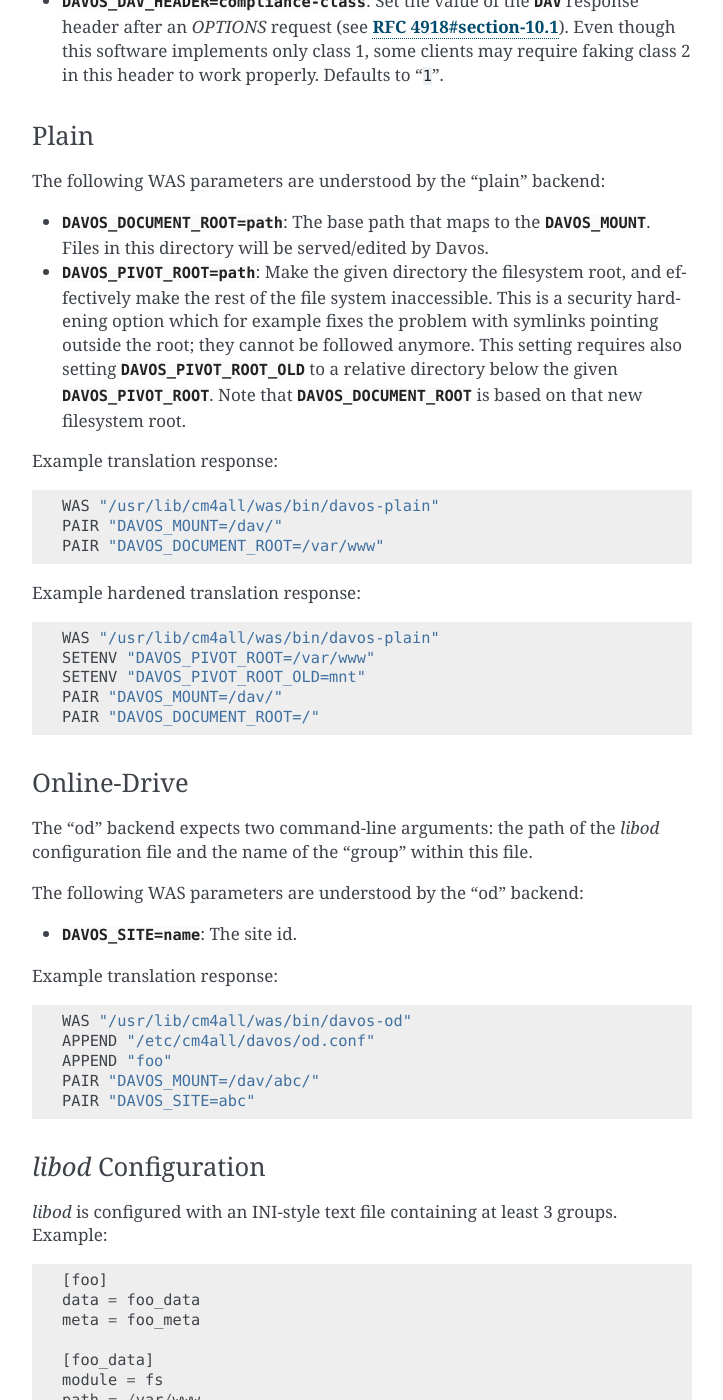
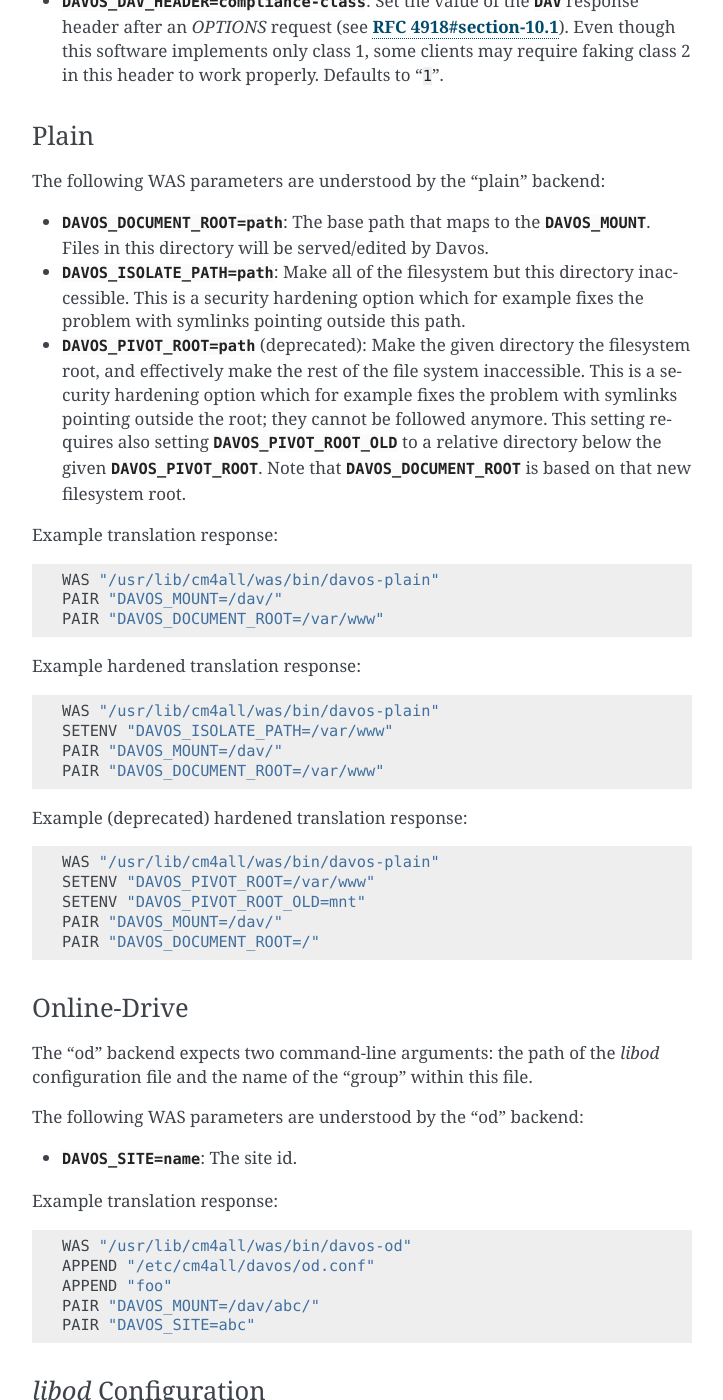
Before and after one commit to CM4all/davos, a Sphinx documentation site: the page built from doc/index.rst, in a window 1280 px wide and 1400 px high, scrolled down 975 px. Shown: the whole window, without its empty margins (388-1111 px from the left). Built offline with Sphinx 7.4.7, drawn with Linux system fonts in a browser that asks for light colours.

Commit message:
plain: add option DAVOS_ISOLATE_PATH
Obsoletes DAVOS_PIVOT_ROOT.

```diff
--- a/doc/index.rst
+++ b/doc/index.rst
@@ -59,7 +59,12 @@
   :envvar:`DAVOS_MOUNT`.  Files in this directory will be served/edited
   by Davos.
 
-- :envvar:`DAVOS_PIVOT_ROOT=path`: Make the given directory the
+- :envvar:`DAVOS_ISOLATE_PATH=path`: Make all of the filesystem but
+  this directory inaccessible.  This is a security hardening option
+  which for example fixes the problem with symlinks pointing outside
+  this path.
+
+- :envvar:`DAVOS_PIVOT_ROOT=path` (deprecated): Make the given directory the
   filesystem root, and effectively make the rest of the file system
   inaccessible.  This is a security hardening option which for example
   fixes the problem with symlinks pointing outside the root; they
@@ -75,6 +80,13 @@
   PAIR "DAVOS_DOCUMENT_ROOT=/var/www"
 
 Example hardened translation response::
+
+  WAS "/usr/lib/cm4all/was/bin/davos-plain"
+  SETENV "DAVOS_ISOLATE_PATH=/var/www"
+  PAIR "DAVOS_MOUNT=/dav/"
+  PAIR "DAVOS_DOCUMENT_ROOT=/var/www"
+
+Example (deprecated) hardened translation response::
 
   WAS "/usr/lib/cm4all/was/bin/davos-plain"
   SETENV "DAVOS_PIVOT_ROOT=/var/www"
```
Also changed, not shown: 5 other files.
